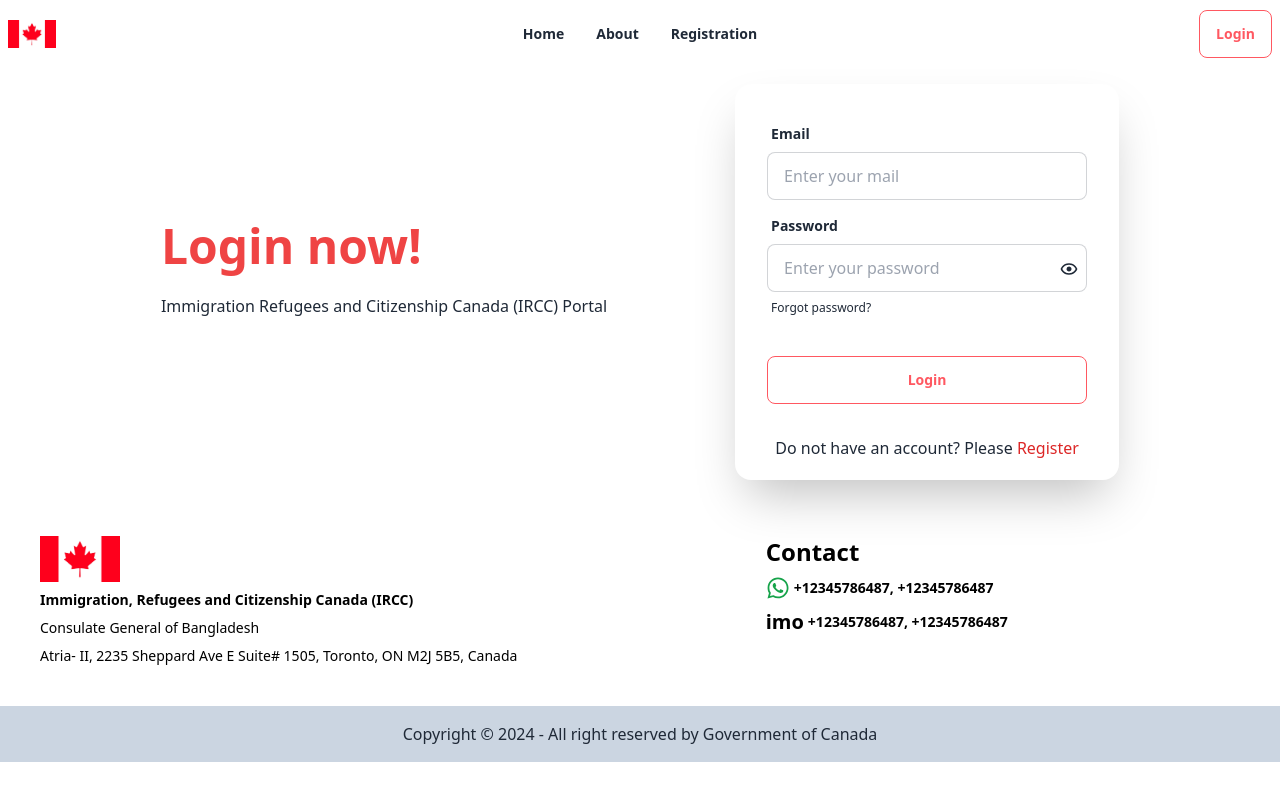
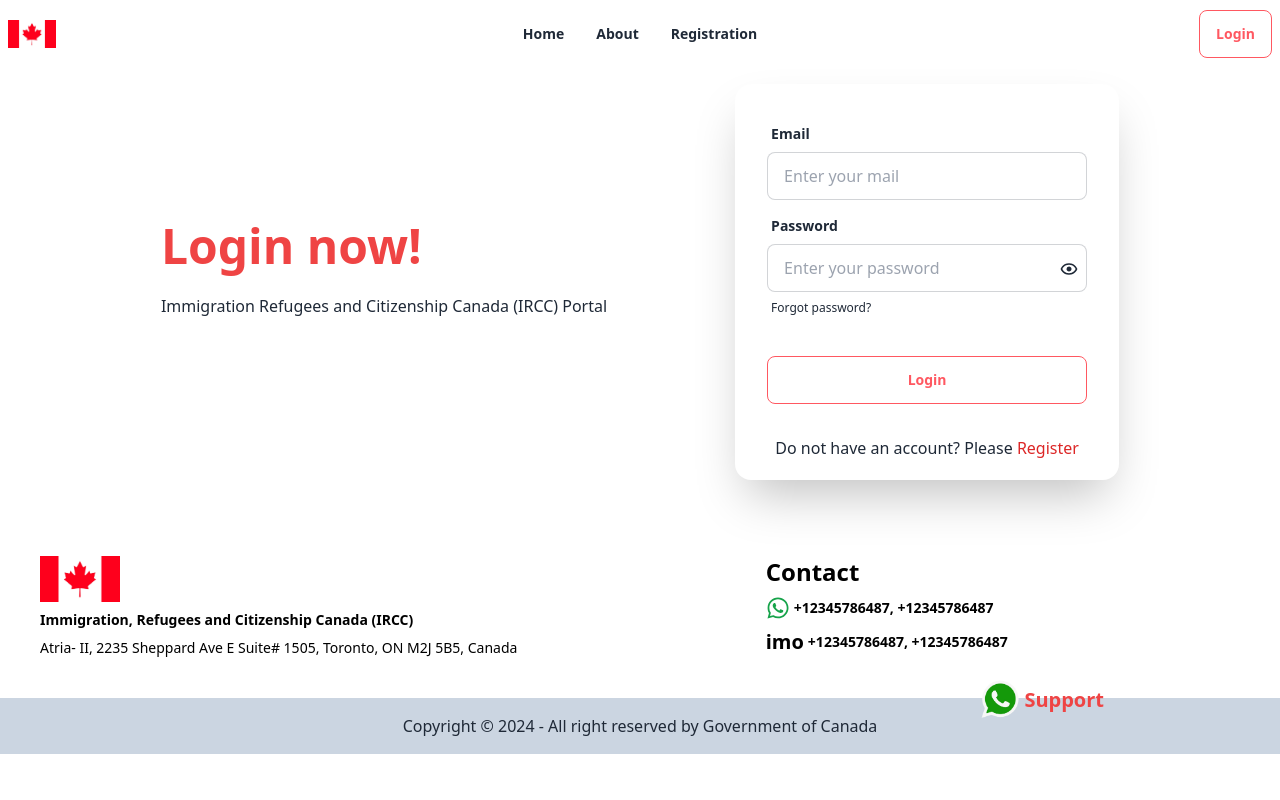
Before and after one commit to Mmsshakil/visa-system, a React (Vite) app: page /login in a window 1280 px wide. Built offline with nearby package versions, Linux system fonts and the light colour scheme; no server answers.

Commit message:
profile page , whatsapp icon added done now working in eca form

```diff
--- a/package.json
+++ b/package.json
@@ -20,6 +20,7 @@
     "react-icons": "^5.2.1",
     "react-responsive-carousel": "^3.2.23",
     "react-router-dom": "^6.23.1",
+    "react-whatsapp": "^0.3.0",
     "sort-by": "^1.2.0",
     "sweetalert2": "^11.11.1",
     "swiper": "^11.1.4"
--- a/src/Layout/Main.jsx
+++ b/src/Layout/Main.jsx
@@ -1,14 +1,33 @@
 import { Outlet } from "react-router-dom";
 import Footer from "../Pages/Shared/Footer/Footer";
 import Navbar from "../Pages/Shared/Navbar/Navbar";
+import image from "../assets/icons/whatsap.png"
 
 const Main = () => {
     return (
-        <div>
-            <Navbar></Navbar>
-            <Outlet></Outlet>
-            <Footer></Footer>
-        </div>
+        <>
+            <div className="z-10">
+                <Navbar></Navbar>
+                <Outlet></Outlet>
+                <Footer></Footer>
+            </div>
+
+            <div className="relative">
+                <div className="fixed bottom-10 lg:bottom-20 right-5 md:right-14 lg:right-44 z-50 " >
+
+                    <a href="https://wa.me/+8801786829816?text=Hello How can I help you?" target="_blank">
+                        <div className="flex gap-1 justify-center items-center">
+                            <img src={image} className="w-6 lg:w-10" alt="aaaa" />
+                            <h1 className="text-base lg:text-xl text-red-500 font-semibold">Support</h1>
+                        </div>
+                    </a >
+                </div >
+            </div>
+
+
+        </>
+
+
     );
 };
 
--- /dev/null
+++ b/src/Pages/EcaForm/EcaForm.jsx
@@ -0,0 +1,10 @@
+
+const EcaForm = () => {
+    return (
+        <div>
+            <h1>this is ECA application form</h1>
+        </div>
+    );
+};
+
+export default EcaForm;
--- a/src/Pages/Profile/Profile.jsx
+++ b/src/Pages/Profile/Profile.jsx
@@ -1,6 +1,7 @@
 import { useContext, useEffect, useState } from "react";
 import { AuthContext } from "../../providers/AuthProvider";
 import useAxiosPublic from "../../hooks/useAxiosPublic";
+import { Link } from "react-router-dom";
 
 const Profile = () => {
 
@@ -35,8 +36,36 @@ const Profile = () => {
 
 
     return (
-        <div>
-            <h1>this is profile page name: {name}</h1>
+        <div className="hero-content gap-10 md:gap-16 lg:gap-32 flex-col lg:flex-row">
+            <div className="card shrink-0 w-full max-w-lg shadow-2xl bg-base-100 rounded-lg pt-6 ">
+                <figure className="w-60 h-64 mx-auto"><img className="pt-10" src={photoUrl} alt="Shoes" /></figure>
+                <div className="card-body gap-0">
+                    <h2 className="text-center text-xl font-bold pb-3">{name}</h2>
+                    <p><span className="font-semibold">Father&apos; Name:</span> {fatherName}</p>
+
+                    <div className="flex flex-col md:flex-row">
+                        <p><span className="font-semibold">Gender:</span> {gender}</p>
+                        <p><span className="font-semibold">Country: </span>{country}</p>
+                    </div>
+                    <div className="flex flex-col md:flex-row">
+                        <p><span className="font-semibold">Passport Number:</span> {passport}</p>
+                        <p><span className="font-semibold">NID Number: </span>{nid}</p>
+                    </div>
+                    <div className="flex flex-col md:flex-row">
+                        <p><span className="font-semibold">Email:</span> {email}</p>
+                        <p><span className="font-semibold">Phone Number: </span>{phone}</p>
+                    </div>
+
+                </div>
+            </div>
+
+            {/* right side */}
+            <div className="text-center lg:text-left">
+                <Link to='/ecaForm'>
+                    <button className=" btn btn-lg btn-outline btn-error font-bold text-red-500">Apply For ECA</button>
+                </Link>
+                <p className="py-6">An <span className="font-bold">Educational credential assessment (ECA)</span> is used to verify that your foreign degree, diploma, or certificate (or other proof of your credential) is valid and equal to a Canadian one. There are different types of ECAs. You need to get an ECA <span className="font-bold">for immigration purposes</span>. For most people, the cost is about <span className="font-bold">CAN$200</span>. Your ECA report may help when you’re looking for a job in your field.</p>
+            </div>
         </div>
     );
 };
--- a/src/Pages/Shared/Footer/Footer.jsx
+++ b/src/Pages/Shared/Footer/Footer.jsx
@@ -6,11 +6,10 @@ const Footer = () => {
     return (
 
         <footer >
-            <div className="footer p-10 bg-white text-black">
+            <div className="footer p-10 bg-white text-black mt-5">
                 <aside>
                     <img src={flag} className='w-20'></img>
                     <p className='font-bold' >Immigration, Refugees and Citizenship Canada (IRCC)</p>
-                    <p>Consulate General of Bangladesh</p>
                     <p>Atria- II, 2235 Sheppard Ave E Suite# 1505, Toronto, ON M2J 5B5, Canada</p>
                 </aside>
                 <nav>
--- a/src/Pages/SignUp/SignUp.jsx
+++ b/src/Pages/SignUp/SignUp.jsx
@@ -145,8 +145,8 @@ const SignUp = () => {
 
                                 <select defaultValue="default" className="input input-bordered text-slate-400" {...register("gender", { required: true })}>
                                     <option disabled value="default">Select your gender</option>
-                                    <option className="text-black" value="male">Male</option>
-                                    <option className="text-black" value="female">Female</option>
+                                    <option className="text-black" value="Male">Male</option>
+                                    <option className="text-black" value="Female">Female</option>
                                 </select>
 
                                 {/* <input type="text" name="gender" {...register("gender")} placeholder="Select your gender" className="input input-bordered" required /> */}
--- a/src/Routes/Routes.jsx
+++ b/src/Routes/Routes.jsx
@@ -8,6 +8,7 @@ import SignUp from "../Pages/SignUp/SignUp";
 import Jobs from "../Pages/Jobs/Jobs";
 import PrivateRoute from "./PrivateRoute";
 import Profile from "../Pages/Profile/Profile";
+import EcaForm from "../Pages/EcaForm/EcaForm";
 
 export const router = createBrowserRouter([
     {
@@ -33,6 +34,10 @@ export const router = createBrowserRouter([
             {
                 path: '/profile',
                 element: <PrivateRoute><Profile></Profile></PrivateRoute>
+            },
+            {
+                path: '/ecaForm',
+                element: <PrivateRoute><EcaForm></EcaForm></PrivateRoute>
             }
         ]
     },
```
Also changed, not shown: src/assets/icons/whatsap.png (added), 1 other file (tests, documents, lock files or other folders).
